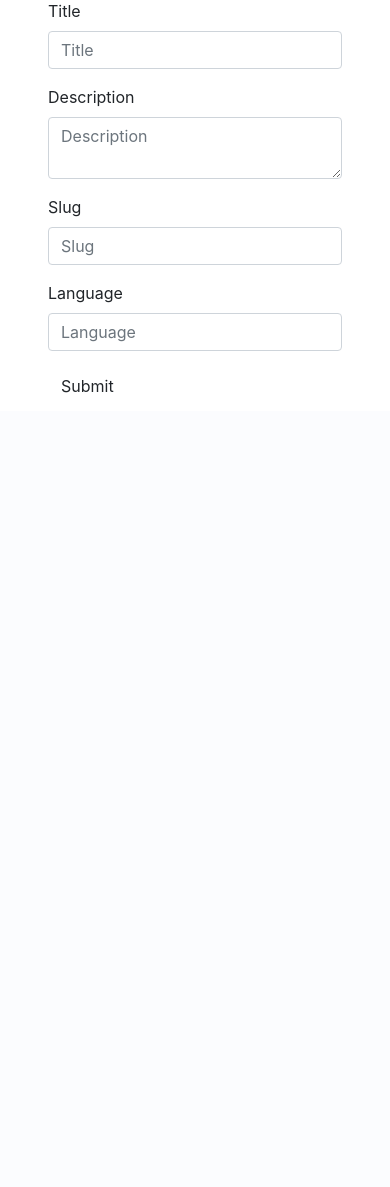
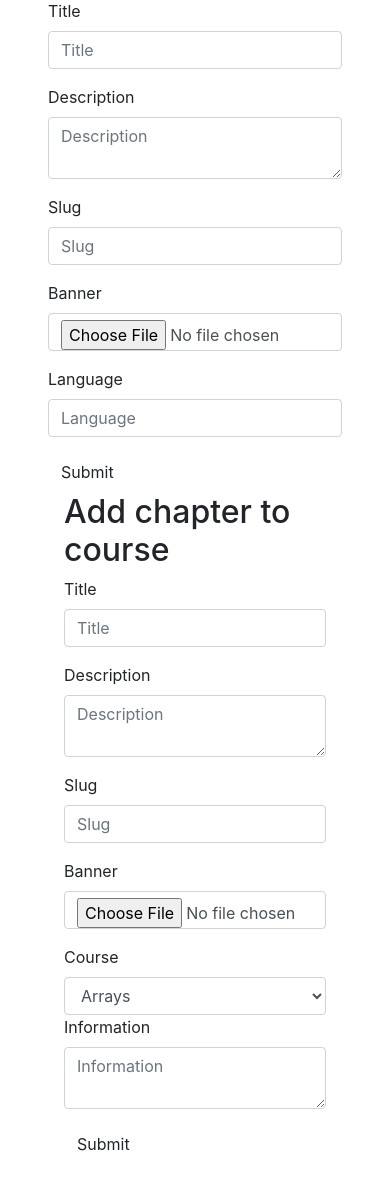
Before and after one commit to OpenClade/compilerProject, a Django app: page /teacher in a window 390 px wide; the page is wider, and only the part inside the window is pictured. Shown: the part 571-1758 px from the top of that part. Before the commit the page ends 964 px from the top of that part, so only its background shows below. Run offline with Django 3.2, Linux system fonts and the light colour scheme; a user stored in the database is signed in; data comes from the database, SQL or seed files in the repository; both versions use the stored data as it was after the commit; data that the repository does not hold is empty; some libraries are stand-ins or nearby versions.

Commit message:
feat: add compiler

```diff
--- a/compilerProject/api/serializers.py
+++ b/compilerProject/api/serializers.py
@@ -52,9 +52,10 @@ class UserForm(forms.Form):
 class ProgrammingTaskSolutionForm(forms.Form):
 
     code = forms.CharField(widget=forms.Textarea, max_length=10000, required=True )
+    file = forms.FileField(required=False)
     class Meta:
         model = ProgrammingTaskSolution
-        fields = ("code")
+        fields = ("code", "file")
         extra_kwargs = {'author': {'read_only': True}}
 
 
--- a/compilerProject/api/views.py
+++ b/compilerProject/api/views.py
@@ -155,12 +155,14 @@ def problems(request):
 
 
 def textEditor(request, slug):
+
     if request.method == 'GET':
         task = get_object_or_404(ProgrammingTask, slug=slug)
         form = ProgrammingTaskSolutionForm()
         # if request.user.is_authenticated:
         first_test = Tests.objects.all().filter(task=task).first()
         tasksolution = ProgrammingTaskSolution.objects.filter(task=task, author=request.user).first()
+        print(tasksolution)
         if tasksolution:
             return render(request, 'onlineCoding/textEditor.html',
                           {
@@ -183,6 +185,7 @@ def textEditor(request, slug):
         form = ProgrammingTaskSolutionForm()
         tasksolution = ProgrammingTaskSolution.objects.filter(task=task, author=request.user).first()
         first_test = Tests.objects.all().filter(task=task).first()
+        print(tasksolution)
         if tasksolution:
             return render(request, 'onlineCoding/textEditor.html',
                           {
@@ -193,20 +196,30 @@ def textEditor(request, slug):
                               'error': "You have already solved this task"
                           }
                           )
-        try:
+
+        tests = Tests.objects.all().filter(task=task)
+        data = request.POST['code']
+        if request.POST['file_input']:
+            file = request.POST['file_input']
+            data = file.read().decode('utf-8')
+
+        for test in tests:
             start = time.time()
-            old_stdout = sys.stdout
-            x = StringIO()
-            mystdout = sys.stdout = x
-            exec(request.POST['code'])
-            sys.stdout = old_stdout
+
+            try:
+                old_stdout = sys.stdout
+                x = StringIO()
+                mystdout = sys.stdout = x
+                exec(f"task = \"{first_test.input_data}\"\n" + data + "\n" + "print(submit({first_test.input_data}))")
+                sys.stdout = old_stdout
+            except Exception as e:
+                return render(request, 'onlineCoding/textEditor.html', {'task': task, 'type': 'danger', 'error': str(e)})
             end = time.time()
-        except Exception as e:
-            return render(request, 'onlineCoding/textEditor.html', {'task': task, 'type': 'danger', 'error': str(e)})
+            if end - start > test.task.time_limit:
+                return render(request, 'onlineCoding/textEditor.html',
+                          {'task': task, 'type': 'danger', 'error': "Time limit exceeded"})
 
-        mystdout = mystdout.getvalue().replace("\n", "")
-        tests = Tests.objects.all().filter(task=task)
-        for test in tests:
+            mystdout = mystdout.getvalue().replace("\n", "")
             if test.output_data.strip() != mystdout.strip():
                 return render(request, 'onlineCoding/textEditor.html',
                               {'task': task, 'type': 'danger', 'error': "Wrong answer!"})
@@ -230,28 +243,44 @@ def textEditor(request, slug):
             student.rating += task.rating
             student.save()
         first_test = Tests.objects.all().filter(task=task).first()
-        if end - start > first_test.task.time_limit:
-            return render(request, 'onlineCoding/textEditor.html',
-                          {'task': task, 'type': 'danger', 'error': "Time limit exceeded"})
 
         return render(request, 'onlineCoding/textEditor.html',
                       {'task': task, 'first_test': first_test, 'form': form, 'type': 'success',
-                       'answer': f"Correct! your time is {end - start} "})
+                       'answer': f"Correct!"})
 
 
 
     elif request.method == 'POST' and 'run' in request.POST and request.user.is_authenticated and request.POST['code']:
+        print(request.POST)
+        print(request.FILES)
         # run code
         task = get_object_or_404(ProgrammingTask, slug=slug)
         form = ProgrammingTaskSolutionForm()
+        first_test = Tests.objects.all().filter(task=task).first()
+        """
+def submit(s):
+    return "hello world"
+
+        """
+        start = time.time()
+        x = StringIO()
+
+        data = request.POST['code']
+        if request.POST.get(['input_file'][0]):
+            print(request.FILES)
+            print(request.POST.get(['input_file'][0]))
+            file = request.POST['input_file']
+            data = file.read().decode('utf-8')
+
         try:
             old_stdout = sys.stdout
-            x = StringIO()
             mystdout = sys.stdout = x
-            exec(request.POST['code'])
+            exec(f"task = \"{first_test.input_data}\"\n" + data + "\n" + "print(submit({first_test.input_data}))")
             sys.stdout = old_stdout
         except Exception as e:
+
             return render(request, 'onlineCoding/textEditor.html', {'task': task, 'type': 'danger', 'error': str(e)})
+        end = time.time()
 
         mystdout = mystdout.getvalue().replace("\n", "")
         test = Tests.objects.all().filter(task=task).first()
@@ -260,6 +289,9 @@ def textEditor(request, slug):
                           {'task': task, 'type': 'danger', 'error': "Wrong answer!"})
 
         first_test = Tests.objects.all().filter(task=task).first()
+        if end - start > first_test.task.time_limit:
+                return render(request, 'onlineCoding/textEditor.html',
+                          {'task': task, 'type': 'danger', 'error': "Time limit exceeded"})
 
         return render(request, 'onlineCoding/textEditor.html',
                       {'task': task, 'first_test': first_test, 'form': form, 'type': 'success', 'answer': "Correct!"})
@@ -326,14 +358,14 @@ def teacher(request):
     if request.user.is_authenticated:
         if request.method == 'GET' and Teacher.objects.all().filter(user=request.user).exists():
             form = CourseForm()
-
+            coursesOfTeacher = Course.objects.all().filter(author=request.user)
             teacher = Teacher.objects.all().filter(user=request.user).first()
             users_of_teachers = Student.objects.all().filter(teacher=teacher)
             plagiarism_tasks_solution = ProgrammingTaskSolution.objects.all().filter(task__teacher=teacher,
                                                                                      isplagiarized=True)
             return render(request, 'onlineCoding/teachers.html',
                           {'teacher': teacher, 'plagiarism_tasks': plagiarism_tasks_solution,
-                           'users_of_teachers': users_of_teachers, 'form': form})
+                           'users_of_teachers': users_of_teachers, 'form': form, 'courses': coursesOfTeacher})
 
         elif request.method == 'POST' and Teacher.objects.all().filter(user=request.user).exists():
             teacher = Teacher.objects.all().filter(user=request.user).first()
@@ -354,12 +386,16 @@ def teacher(request):
                 task.save()
                 return redirect('teacher')
             elif 'add_chapter' in request.POST:
-                chapter = Chapter.objects.create(name=request.POST['name'],
+                chapter = Chapter.objects.create(title=request.POST['title'],
                                                  description=request.POST['description'],
-                                                 course=Course.objects.all().filter(slug=request.POST['course']).first(),
-                                                 teacher=teacher)
+                                                 slug=request.POST['slug'],
+                                                 banner=request.POST['banner'],
+                                                 course=Course.objects.all().filter(id=request.POST['course']).first(),
+                                                 information=request.POST['information'],
+                                                 author=teacher.user)
                 chapter.save()
                 return redirect('teacher')
+
             elif 'add_test' in request.POST:
                 test = Tests.objects.create(input_data=request.POST['input_data'],
                                             output_data=request.POST['output_data'],
@@ -370,8 +406,10 @@ def teacher(request):
                 course = Course.objects.create(title=request.POST['title'],
                                                description=request.POST['description'],
                                                slug=request.POST['slug'],
+                                               banner=request.POST['banner'],
                                                author=teacher.user)
                 course.save
+
     return redirect('login')
 
 
--- a/compilerProject/core/settings.py
+++ b/compilerProject/core/settings.py
@@ -69,6 +69,8 @@ TEMPLATES = [
         },
     },
 ]
+FILE_UPLOAD_HANDLERS = ["django.core.files.uploadhandler.MemoryFileUploadHandler",
+ "django.core.files.uploadhandler.TemporaryFileUploadHandler"]
 
 WSGI_APPLICATION = 'core.wsgi.application'
 
--- a/compilerProject/main/models.py
+++ b/compilerProject/main/models.py
@@ -21,7 +21,7 @@ class ProgrammingTask(models.Model):
     teacher = models.ForeignKey(Teacher, on_delete=models.CASCADE, null=True)
     course = models.ForeignKey('Course', on_delete=models.CASCADE, null=True)
     rating = models.IntegerField(default=0)
-
+    file = models.FileField(null=True, blank=True)
     def __str__(self):
         return self.title
 
--- a/compilerProject/templates/onlineCoding/teachers.html
+++ b/compilerProject/templates/onlineCoding/teachers.html
@@ -111,8 +111,10 @@
                                 <label for="slug">Slug</label>
                                 <input type="text" class="form-control" id="slug" name="slug" placeholder="Slug">
                             </div>
-
-
+                            <div class="form-group">
+                                <label for="banner">Banner</label>
+                                <input type="file" class="form-control" id="banner" name="banner" placeholder="Banner">
+                            </div>
                             <div class="form-group">
                                 <label for="language">Language</label>
                                 <input type="text" class="form-control" id="language" name="language" placeholder="Language">
@@ -122,6 +124,59 @@
                 </form>
             </div>
         </div>
+    {% comment %}
+
+        add chapter to course with fields title description slug banner course information
+    {% endcomment %}
+    <div class="container">
+        <h2>Add chapter to course</h2>
+        <div class="row">
+            <div class="col-md-12">
+                <form method="post">
+                    {% csrf_token %}
+                          {% comment %}
+                                # title description slug time_limit memory_limit author language
+                                # create form
+                                {% endcomment %}
+                           <form method="post">
+                            <div class="form-group">
+                                <label for="title">Title</label>
+                                <input type="text" class="form-control" id="title" name="title" placeholder="Title">
+                            </div>
+                            <div class="form-group">
+                                <label for="description">Description</label>
+                                <textarea class="form-control" id="description" name="description" placeholder="Description"></textarea>
+                            </div>
+                            <div class="form-group">
+                                <label for="slug">Slug</label>
+                                <input type="text" class="form-control" id="slug" name="slug" placeholder="Slug">
+                            </div>
+                            {% comment%}
+                                add image banner to chapter
+                                {% endcomment %}
+
+                                <div class="form-group">
+                                <label for="banner">Banner</label>
+                                <input type="file" class="form-control" id="banner" name="banner" placeholder="Banner">
+                            </div>
+
+
+                                <div class="form-group">
+                                <label for="course">Course</label>
+                                <select class="form-control" id="course" name="course">
+                                    {% for course in courses %}
+                                        <option value="{{ course.id }}">{{ course.title }}</option>
+                                    {% endfor %}
+                                </select>
+
+                            <div class="form-group">
+                                <label for="information">Information</label>
+                                <textarea class="form-control" id="information" name="information" placeholder="Information"></textarea>
+                            </div>
+                            <button type="submit" name="add_chapter" class="btn btn-default">Submit</button>
+
+                </form>
+            </div>
 {% endblock %}
 
 {% block after_script %}
--- a/compilerProject/templates/onlineCoding/textEditor.html
+++ b/compilerProject/templates/onlineCoding/textEditor.html
@@ -62,12 +62,15 @@
                 {% csrf_token %}
                 {{ form.code }}
                 {% comment %}
-
                 create 2 buttons, one for submit and one for run
                 {% endcomment %}
                 <button type="submit" name="submit" class="btn btn-primary" style="position: absolute; right: 1;">Submit</button>
                 <button type="submit" name="run" class="btn btn-primary" style="position: absolute; right: 0;">Run</button>
 
+                {{ form.file }}
+                {% comment%}
+                    input file
+                {% endcomment %}
                 <hr>
             </form>
         {% endif %}
```
Also changed, not shown: compilerProject/db.sqlite3, compilerProject/main/migrations/0017_programmingtask_file.py (added).
